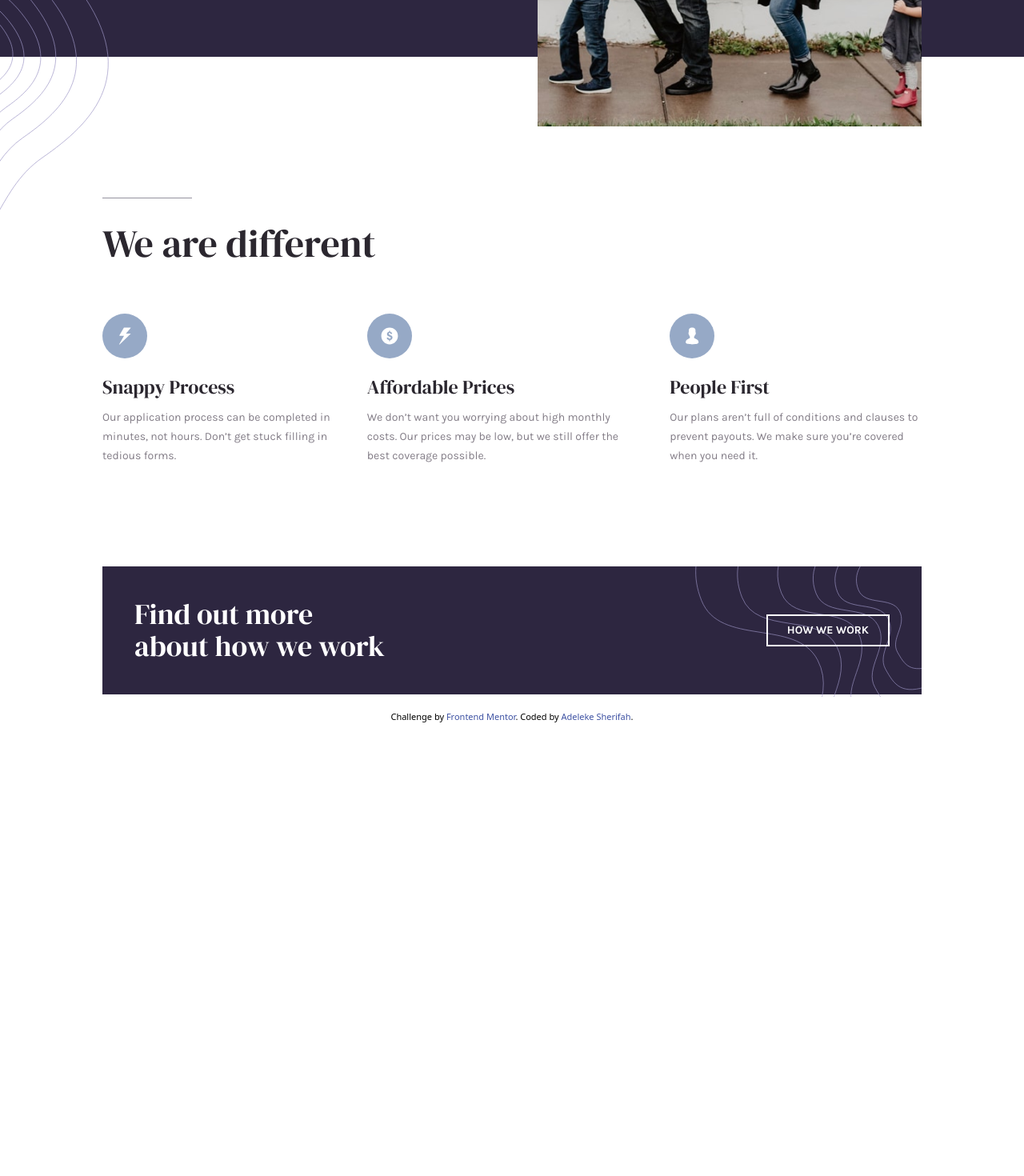
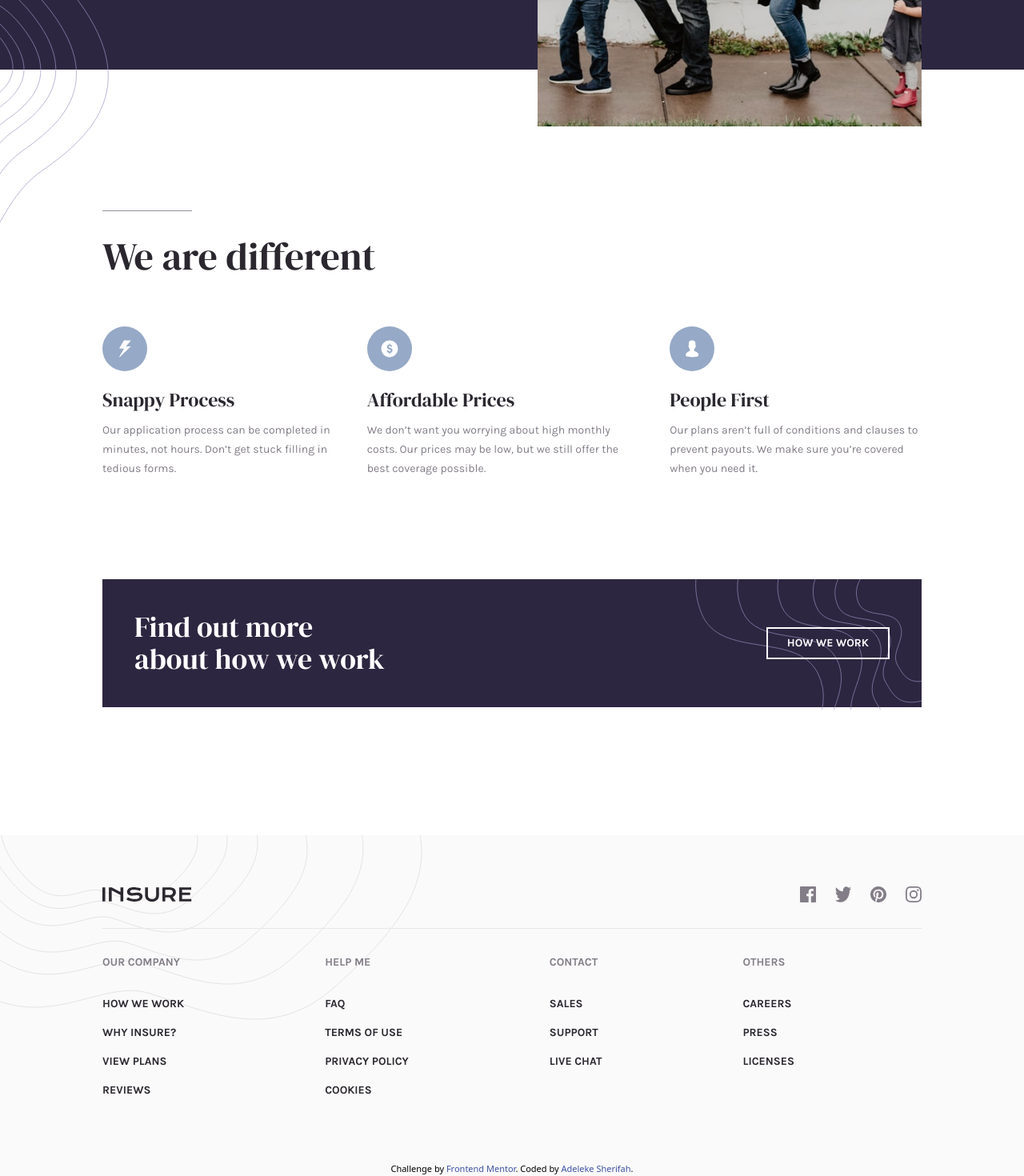
Before and after one commit to Sherifah/Insure-Landing-Page, a React (Create React App) app: page / in a window 1280 px wide. Shown: the part 490-1960 px from the top of the page at 80% size. Before the commit the page ends 1395 px from the top, so only its background shows below. Built offline with nearby package versions, Linux system fonts and the light colour scheme.

Commit message:
[fix] mobile responsiveness

```diff
--- a/src/App.js
+++ b/src/App.js
@@ -3,18 +3,18 @@ import Navbar from "./Components/Navbar";
 import Hero from "./Components/Hero";
 import Features from "./Components/Features";
 import CTA from "./Components/CTA";
-import BottomNavBar from "./Components/BottomNavBar";
+import Footer from "./Components/Footer";
 
 const App = () => {
     return (
-        <div className="App">
+        <div className="App text-center md:text-left ">
             <Navbar />
             <Hero />
             <Features />
             <CTA />
-            {/* <BottomNavBar /> */}
+            <Footer />
 
-            <div className="attribution mt-5 ">
+            <div className="attribution bg-neutral-300 ">
                 Challenge by <a href="https://www.frontendmentor.io?ref=challenge">Frontend Mentor</a>.
                 Coded by <a href="#">Adeleke Sherifah</a>.
             </div>
--- a/src/Components/CTA.js
+++ b/src/Components/CTA.js
@@ -2,17 +2,18 @@ import React from 'react'
 
 const CTA = () => {
   return (
-    <div className='bg-primary-100 mt-32 mx-32 p-10 text-white relative'>
-      <div className='flex justify-between items-center'>
+    <div className='bg-primary-100 mx-8 px-8 py-20 md:mt-32 md:mx-32 md:p-10 text-white relative'>
+      <div className='md:flex justify-between items-center'>
         <div className='font-headings text-4xl leading-18'>
           <h3>Find out more <br /> about how we work</h3>
         </div>
-        <div className='bg-primary-300 z-10 px-6 py-2 font-body font-bold text-sm border-2 text-white border-white hover:text-primary-100 hover:bg-white max-w-[12rem] cursor-pointer'>
-          <button className='btn uppercase'>How we work</button>
-        </div>
+        <button className='bg-primary-300 uppercase z-10 px-6 py-2 mt-8 md:mt-0 font-body font-bold text-sm border-2 text-white border-white hover:text-primary-100 hover:bg-white max-w-[12rem] cursor-pointer'>
+          How we work
+        </button>
       </div>
       <div>
-        <img src='images/bg-pattern-how-we-work-desktop.svg' alt='patterns' className='absolute top-0 right-0 max-w-[27.6%]'></img>
+        <img src='images/bg-pattern-how-we-work-desktop.svg' alt='patterns' className='absolute hidden md:block top-0 right-0 max-w-[27.6%]'></img>
+        <img src='images/bg-pattern-how-we-work-mobile.svg' alt='patterns' className='absolute md:hidden top-0 right-0 h-[90%]'></img>
       </div>
     </div>
   )
--- a/src/Components/Features.js
+++ b/src/Components/Features.js
@@ -2,25 +2,28 @@ import React from 'react'
 
 const Features = () => {
   return (
-    <div className='mt-44 mx-32 text-neutral-100'>
-      <hr className='w-28 h-px bg-primary-100 opacity-50 border-0'/>
-      <div className='font-headings text-5xl pt-8 pb-16 leading-18'>
+    <div className='px-8 py-36 md:px-0 md:py-0 md:mt-44 md:mx-32 text-neutral-100'>
+      <div className='flex justify-center md:block'>
+        <hr className='w-28 h-px bg-primary-100 opacity-50 border-0 '/>
+      </div>
+
+      <div className='font-headings text-4xl md:text-5xl pt-8 pb-16 leading-18'>
         <h2>We are different</h2>
       </div>
 
       {/* The features cards */}
-      <div className='flex gap-10 items-center justify-between'>
-        <div>
+      <div className='flex flex-col md:flex-row gap-10 items-center justify-between'>
+        <div className='md:block flex flex-col items-center'>
           <div>
             <img src='images/icon-snappy-process.svg' alt='icon for snappy process' className='w-14 h-14 mb-5' />
           </div>
           <div>
             <h3 className='font-headings text-2xl mb-2 '>Snappy Process</h3>
-            <span className='font-body text-sm font-normal text-neutral-200 leading-5 '>Our application process can be completed in minutes, not hours. Don’t get
+            <span className='font-body text-sm font-normal text-neutral-200 leading-5'>Our application process can be completed in minutes, not hours. Don’t get
               stuck filling in tedious forms.</span>
           </div>
         </div>
-        <div>
+        <div className='md:block flex flex-col items-center'>
           <div>
             <img src='images/icon-affordable-prices.svg' alt='icon for affordable prices' className='w-14 h-14 mb-5' />
           </div>
@@ -30,7 +33,7 @@ const Features = () => {
               but we still offer the best coverage possible.</span>
           </div>
         </div>
-        <div>
+        <div className='md:block flex flex-col items-center'>
           <div>
             <img src='images/icon-people-first.svg' alt='icon for people first' className='w-14 h-14 mb-5' />
           </div>
--- /dev/null
+++ b/src/Components/Footer.js
@@ -0,0 +1,103 @@
+import React from 'react'
+
+const Footer = () => {
+  return (
+    <div className='bg-neutral-300 px-8 py-24 md:px-32 md:py-16 mt-40 relative'>
+      <div className=' z-10 relative md:block'>
+        <div className='flex flex-col md:flex-row gap-6 md:gap-0 items-center justify-center md:justify-between'>
+          <div className='logo'>
+            <img src='/images/logo.svg' alt='web logo' />
+          </div>
+          <div className='social-media flex items-center gap-6'>
+            <img src='images/icon-facebook.svg' alt='facebook icon' className='w-5 h-5 hover:fill-primary-100 cursor-pointer'></img>
+            <img src='images/icon-twitter.svg' alt='twitter icon' className='w-5 h-5 hover:fill-primary-100 cursor-pointer'></img>
+            <img src='images/icon-pinterest.svg' alt='pinterest icon' className='w-5 h-5 hover:fill-primary-100 cursor-pointer'></img>
+            <img src='images/icon-instagram.svg' alt='instagram icon' className='w-5 h-5 hover:fill-primary-100 cursor-pointer'></img>
+          </div>
+        </div>
+        <hr className='bg-neutal-100 my-10 md:my-8' />
+        <div className='links flex flex-col md:flex-row gap-8 md:gap-44 '>
+          <div>
+            <div>
+              <p className='links-heading font-body text-sm uppercase font-bold text-neutral-200 pb-8'>Our company</p>
+            </div>
+            <div>
+              <div>
+                <p className='link'>How we work</p>
+              </div>
+              <div>
+                <p className='link'>Why insure?</p>
+              </div>
+              <div>
+                <p className='link'>View plans</p>
+              </div>
+              <div>
+                <p className='link'>Reviews</p>
+              </div>
+            </div>
+          </div>
+
+          <div>
+            <div>
+              <p className='links-heading font-body text-sm uppercase font-bold text-neutral-200 pb-8'>Help me</p>
+            </div>
+            <div>
+              <div>
+                <p className='link'>FAQ</p>
+              </div>
+              <div>
+                <p className='link'>Terms of use</p>
+              </div>
+              <div>
+                <p className='link'>Privacy Policy</p>
+              </div>
+              <div>
+                <p className='link'>Cookies</p>
+              </div>
+            </div>
+          </div>
+
+          <div>
+            <div>
+              <p className='links-heading font-body text-sm uppercase font-bold text-neutral-200 pb-8'>Contact</p>
+            </div>
+            <div>
+              <div>
+                <p className='link'>Sales</p>
+              </div>
+              <div>
+                <p className='link'>Support</p>
+              </div>
+              <div>
+                <p className='link'>Live chat</p>
+              </div>
+            </div>
+          </div>
+
+          <div>
+            <div>
+              <p className='links-heading font-body text-sm uppercase font-bold text-neutral-200 pb-8'>Others</p>
+            </div>
+            <div>
+              <div>
+                <p className='link'>Careers</p>
+              </div>
+              <div>
+                <p className='link'>Press</p>
+              </div>
+              <div>
+                <p className='link'>Licenses</p>
+              </div>
+            </div>
+          </div>
+        </div>
+      </div>
+      <div>
+        <img src='images/bg-pattern-footer-desktop.svg' alt='patterns' className='absolute hidden md:block top-0 left-0 z-9 pattern-one' />
+        <img src='images/bg-pattern-footer-mobile.svg' alt='patterns' className='absolute md:hidden top-0 left-0 w-[100%] z-9 pattern-one' />
+      </div>
+    </div>
+  )
+}
+
+export default Footer
--- a/src/Components/Hero.js
+++ b/src/Components/Hero.js
@@ -1,12 +1,20 @@
 import React from 'react'
 
 const Hero = () => {
+
   return (
-    <div className='bg-primary-100 px-32 py-16 text-white relative'>
-      <div className='w-1/2 pr-8 pb-10'>
-          <hr className='w-28 pb-8'/>
+    <div className='relative'>
+      <div>
+        <img src='images/image-intro-mobile.jpg' className='object-cover h-full w-full md:hidden'/>
+      </div>
+      <div className='bg-primary-100 md:z-0 px-8 py-20 md:px-32 md:py-16 text-white relative'>
+          <div>
+            <img src='images/image-intro-desktop.jpg' className='md:absolute hidden md:block top-16 right-32 object-cover w-[30rem] h-[32rem]'/>
+          </div>
+          <div className='md:w-1/2 md:pr-8 md:pb-10 relative z-10'>
+            <hr className='w-28 pb-8 hidden md:block'/>
             <div className=''>
-            <div className='font-headings text-6xl pb-8 leading-18'>
+              <div className='font-headings text-4xl md:text-6xl pb-4 md:pb-8 md:leading-18'>
                 <h1>Humanizing <br />your insurance.</h1>
               </div>
               <p className='font-body text-sm font-normal pb-6 leading-6'>
@@ -14,17 +22,19 @@ const Hero = () => {
                 and technology to help you find the plan that’s right for you. Ensure you
                 and your loved ones are protected.
               </p>
-            <div className='bg-primary-100 px-8 py-2 font-body font-bold text-sm border-2 text-white border-white hover:text-primary-100 hover:bg-white max-w-[9.5rem] cursor-pointer'>
-              <button className='btn uppercase'>View Plans</button>
+              <button className='bg-primary-100 uppercase mt-4 px-8 py-2 font-body font-bold text-sm border-2 text-white border-white hover:text-primary-100 hover:bg-white max-w-[9.5rem] cursor-pointer'>
+                View Plans
+              </button>
             </div>
           </div>
+          <img src='images/bg-pattern-intro-right-desktop.svg' alt='patterns' className='md:absolute hidden md:block top-0 right-0 z-10 w-[20rem] h-[24rem]' />
+          <img src='images/bg-pattern-intro-left-desktop.svg' alt='patterns' className='md:absolute hidden md:block left-0 -bottom-48 w-[8.5rem]' />
+          <img src='images/bg-pattern-intro-left-mobile.svg' alt='patterns' className='absolute md:hidden top-0 left-0 z-9' />
+          <img src='images/bg-pattern-intro-right-mobile.svg' alt='patterns' className='absolute md:hidden -bottom-44 right-0' />
+
       </div>
-        <img src='images/bg-pattern-intro-right-desktop.svg' alt='patterns' className='absolute top-0 right-0 z-10 w-[20rem] h-[24rem]' />
-        <div>
-          <img src='images/image-intro-desktop.jpg' className='absolute top-16 right-32 object-cover w-[30rem] h-[32rem]'/>
     </div>
-        <img src='images/bg-pattern-intro-left-desktop.svg' alt='patterns' className='absolute left-0 -bottom-48 w-[8.5rem]' />
-    </div>
+
   )
 }
 
--- a/src/Components/Navbar.js
+++ b/src/Components/Navbar.js
@@ -1,12 +1,45 @@
-import React from 'react'
+import React, { useState } from 'react'
 
 const Navbar = () => {
+
+  const [menu, setMenu] = useState('hidden')
+
+  function handleClick() {
+    if (menu == 'hidden') {
+      setMenu('flex')
+    } else {
+      setMenu('hidden')
+    }
+    console.log('Clicked!');
+  }
+
   return (
-    <div className='navbar px-32 py-4 flex justify-between items-center'>
+    <div className='navbar px-8 py-4 md:px-32 md:py-4 flex justify-between items-center'>
       <div className='logo'>
         <img src='/images/logo.svg' alt='web logo' />
       </div>
-      <nav className='flex gap-5 items-center'>
+      <button className='btn' onClick={handleClick}>
+        <img className='menu md:hidden' src='/images/icon-hamburger.svg'></img>
+      </button>
+
+      <nav className={`md:flex hidden gap-5 items-center`}>
+        <ul className='flex gap-5 items-center'>
+          <li className='nav-item cursor-pointer'>
+            <a href='/how-we-work'>How we work</a>
+          </li>
+          <li className='nav-item cursor-pointer'>
+            <a href='/Blog'>Blog</a>
+          </li>
+          <li className='nav-item cursor-pointer'>
+            <a href='/Account'>Account</a>
+          </li>
+        </ul>
+        <div className='bg-white px-8 py-2 font-body font-bold text-sm border-2 text-primary-100 border-primary-100 hover:text-white hover:bg-primary-100 cursor-pointer'>
+          <button className='btn uppercase'>View Plans</button>
+        </div>
+      </nav>
+
+      <nav className={`flex md:hidden ${menu} gap-5 items-center bg-neutral-200`}>
         <ul className='flex gap-5 items-center'>
           <li className='nav-item cursor-pointer'>
             <a href='/how-we-work'>How we work</a>
--- a/src/index.css
+++ b/src/index.css
@@ -7,3 +7,7 @@
 .nav-item {
     @apply text-primary-200 hover:text-primary-100 font-body uppercase text-sm font-bold
 }
+
+.link {
+    @apply font-body text-sm uppercase font-bold text-neutral-100 hover:underline cursor-pointer pb-4
+}
--- a/src/index.js
+++ b/src/index.js
@@ -1,7 +1,8 @@
 import React from "react";
-import ReactDOM from "react-dom";
+import {createRoot} from "react-dom/client";
 import './index.css'
 
 import App from './App';
 
-ReactDOM.render(<App />, document.getElementById('root') )
+createRoot(document.getElementById('root')).render(<App />)
+// ReactDOM.render(<App />, document.getElementById('root') )
```
Also changed, not shown: src/Components/BottomNavBar.js (deleted, +0 -9 lines), public/images/icon-instagram.svg, 12 other files (tests, documents, lock files or other folders). Lines whose indentation alone changed are shown as unchanged.
